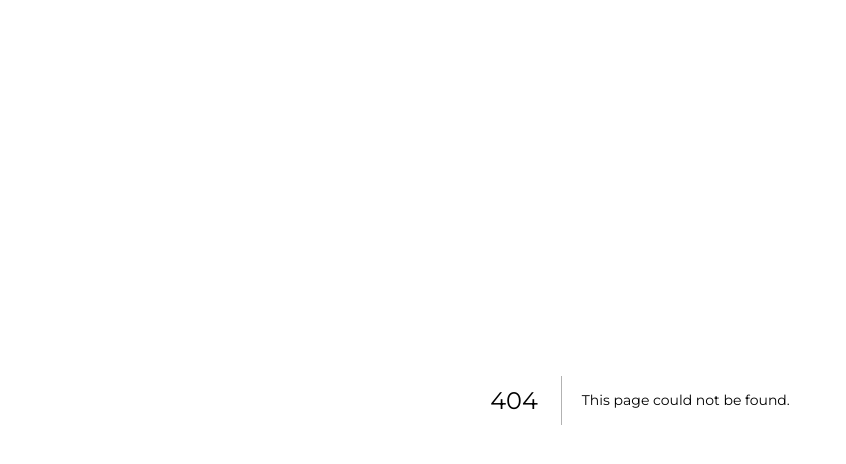
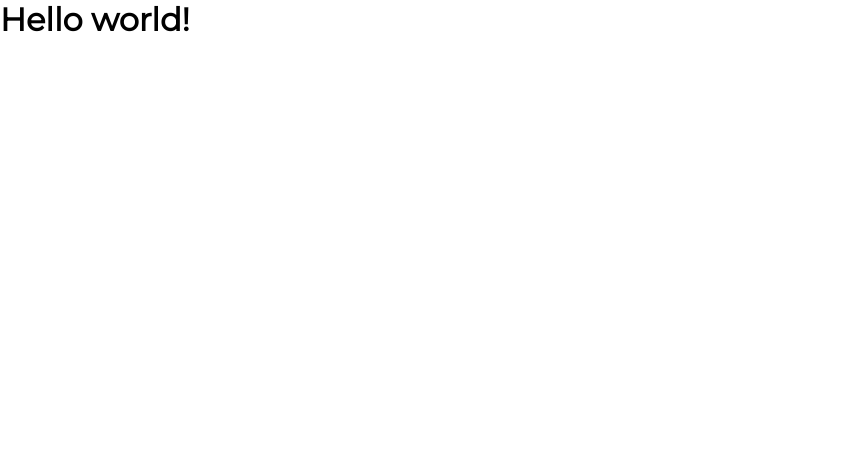
Before and after one commit to VladyslavHimself/metamorphosa-lite--frontend, a Next.js app: page /add-pattern in a window 1280 px wide. Before the commit this address had no page. Shown: the top 464 px of the page, without its empty margins (0-846 px from the left). Built offline with nearby package versions, Linux system fonts and the light colour scheme.

Commit message:
initialized add-pattern page

```diff
--- /dev/null
+++ b/pages/add-pattern/index.tsx
@@ -0,0 +1,10 @@
+import React from 'react';
+import { NextPage } from 'next';
+
+const AddPatternPage: NextPage = () => {
+  return (
+    <h1>Hello world!</h1>
+  )
+};
+
+export default AddPatternPage;
```
